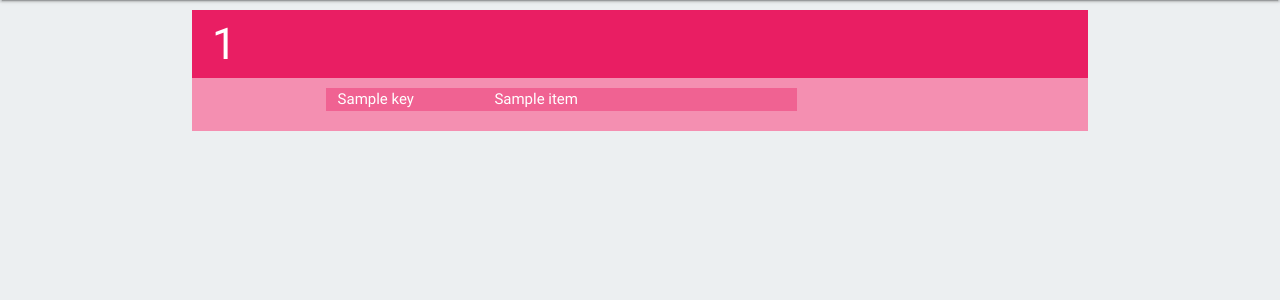
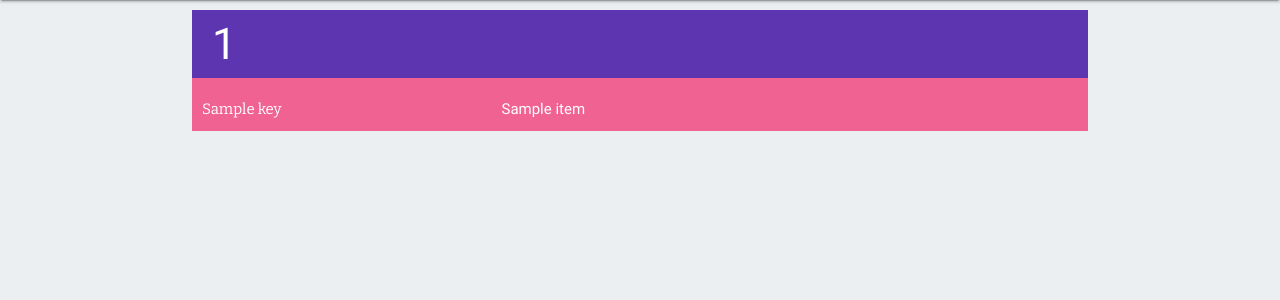
Before and after one commit to shreyasnbhat/crowdsourced-hyperledger, a Flask app: template organization/app/templates/display_surveys.html in a window 1280 px wide. Shown: the part 64-364 px from the top of the page. Run offline with Flask 2, Linux system fonts and the light colour scheme; the template is opened without the code that fills it: most values are stand-ins (such as "Sample title", 1, 10 or a date in 2020); parts of the project's set-up code (start-up, migrations or seed data) failed here and were passed over; some web fonts are replaced.

Commit message:
Update design

```diff
--- a/client/app/templates/request.html
+++ b/client/app/templates/request.html
@@ -13,7 +13,11 @@
             <form action="{{ url_for('sendHash') }}" method="POST">
                 <div class="row block-style">
                     <div class="input-field col s12">
+                        {% if request_ip %}
                         <input id="ip" type="text" class="validate" name="request-ip" value="localhost">
+                        {% else %}
+                        <input id="ip" type="text" class="validate" name="request-ip" value={{ request_ip }}>
+                        {% endif %}
                         <label for="ip" class="active">Organization IP</label>
                     </div>
                 </div>
--- a/client/app/templates/surveys.html
+++ b/client/app/templates/surveys.html
@@ -21,12 +21,7 @@
                         <h4>{{ item['payOut'] }}</h4>
                     </div>
             </div>
-            {% for key in item %}
-                <div>
-                    <div class="col s4 form-header">{{ key }}</div>
-                    <div class="col s8">{{ item[key] }}</div>
         </div>
-            {% endfor %}
         <form action="{{ url_for('requestForm') }}" method="POST">
             <input type="hidden" name="request_ip" value="{{ item['website'] }}">
             <center><input type="submit" class="waves-effect btn waves-light darken-4"
--- a/client/app/views.py
+++ b/client/app/views.py
@@ -24,7 +24,7 @@ def requestForm():
     if request.method == 'GET':
         return render_template('request.html')
     else:
-        return render_template('request.html',request_ip = request.form['request_ip'])
+        return render_template('request.html',request_ip=request.form['request_ip'])
 
 
 @app.route('/sendHash', methods=['GET', 'POST'])
--- a/organization/app/templates/display_surveys.html
+++ b/organization/app/templates/display_surveys.html
@@ -9,23 +9,22 @@
 <body>
 {% block body %}
     {% for survey in display %}
-        <div class="pink lighten-3 white-text">
-            <div class="pink">
-                <h3 class="block-style">{{ survey['surveyID'] }}</h3>
-            </div>
-            <div class="row">
+        <div class="pink lighten-2 white-text">
+        <div class="deep-purple darken-1">
+            <h3 class="block-style">{{ survey['surveyID'] }}</h3>
+        </div>
+        <div class="row block-style">
+            <div class="white-text">
                 {% for key in survey %}
-                <div class="row">
-                    <div class="col s2 offset-s2 pink lighten-2">{{ key }}</div>
-                    <div class="col s4 pink lighten-2">{{ survey[key] }}</div>
-                </div>
+                    <div>
+                        <div class="col s4 form-header">{{ key }}</div>
+                        <div class="col s8">{{ survey[key] }}</div>
+                    </div>
                 {% endfor %}
             </div>
+        </div>
         </div>
     {% endfor %}
 {% endblock %}
 </body>
 </html>
-
-</body>
-</html>
--- a/organization/app/templates/form_retrieve.html
+++ b/organization/app/templates/form_retrieve.html
@@ -33,7 +33,8 @@
             </div>
             <div>
                 {% for question in item['filledForm'] %}
-                    <h4>{{question}}: {{item['filledForm'][question]}}</h4>
+                    <h5 class="form-header">{{question}}</h5>
+                    <h6 class="question-font">{{item['filledForm'][question]}}</h6>
                 {% endfor %}
             </div>
         </div>
@@ -41,6 +42,3 @@
 {% endblock %}
 </body>
 </html>
-
-</body>
-</html>
```
Also changed, not shown: organization/app/templates/display_general.html (+9 -5 lines), network/crowdinfo-sandbox/README.md (deleted). Lines whose indentation alone changed are shown as unchanged.
